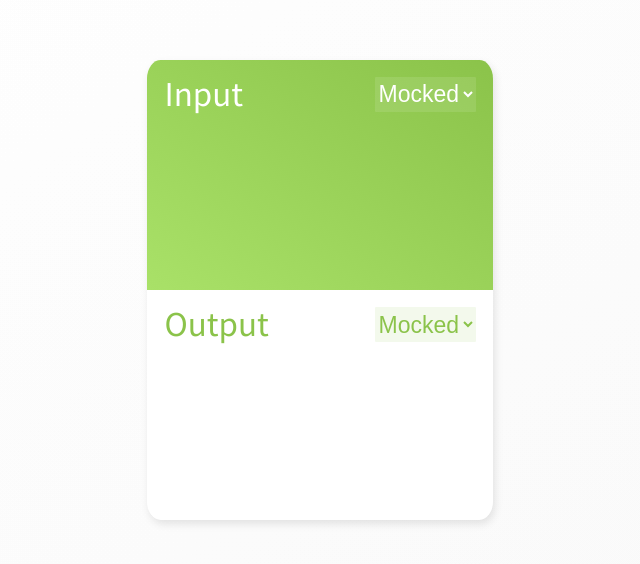
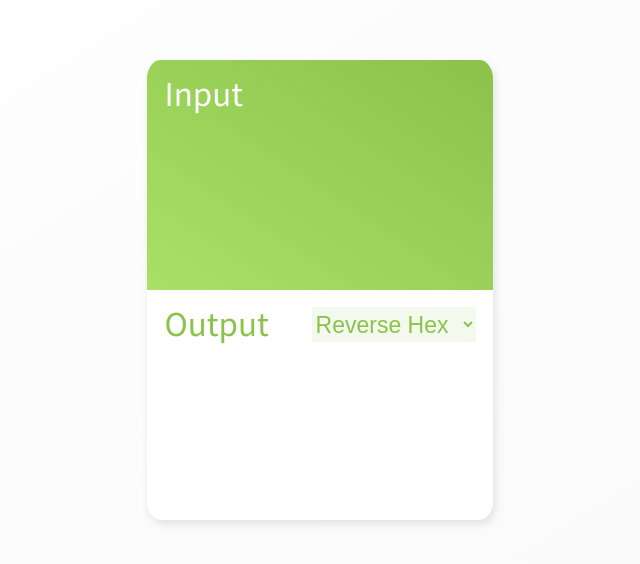
Before and after one commit to CityOfZion/neo-toolbox, a Vue app: page / in a window 1280 px wide. Shown: the part 110-674 px from the top of the page, without its empty margins (320-960 px from the left). Built offline with nearby package versions, Linux system fonts and the light colour scheme.

Commit message:
chore(ui): option conversion types from old app

```diff
--- a/src/components/Input.vue
+++ b/src/components/Input.vue
@@ -17,9 +17,6 @@
 <template>
   <div class="containerTop">
     <h2>Input</h2>
-    <select class="type">
-      <option>Mocked</option>
-    </select>
     <div class="content">
     </div>
   </div>
--- a/src/components/Output.vue
+++ b/src/components/Output.vue
@@ -16,7 +16,10 @@
   <div class="containerBot">
     <h2>Output</h2>
     <select class="type">
-      <option>Mocked</option>
+      <option>Reverse Hex</option>
+      <option>Account</option>
+      <option>Fixed8</option>
+      <option>Fixed8 > Num</option>
     </select>
     <div class="content">
     </div>
```
